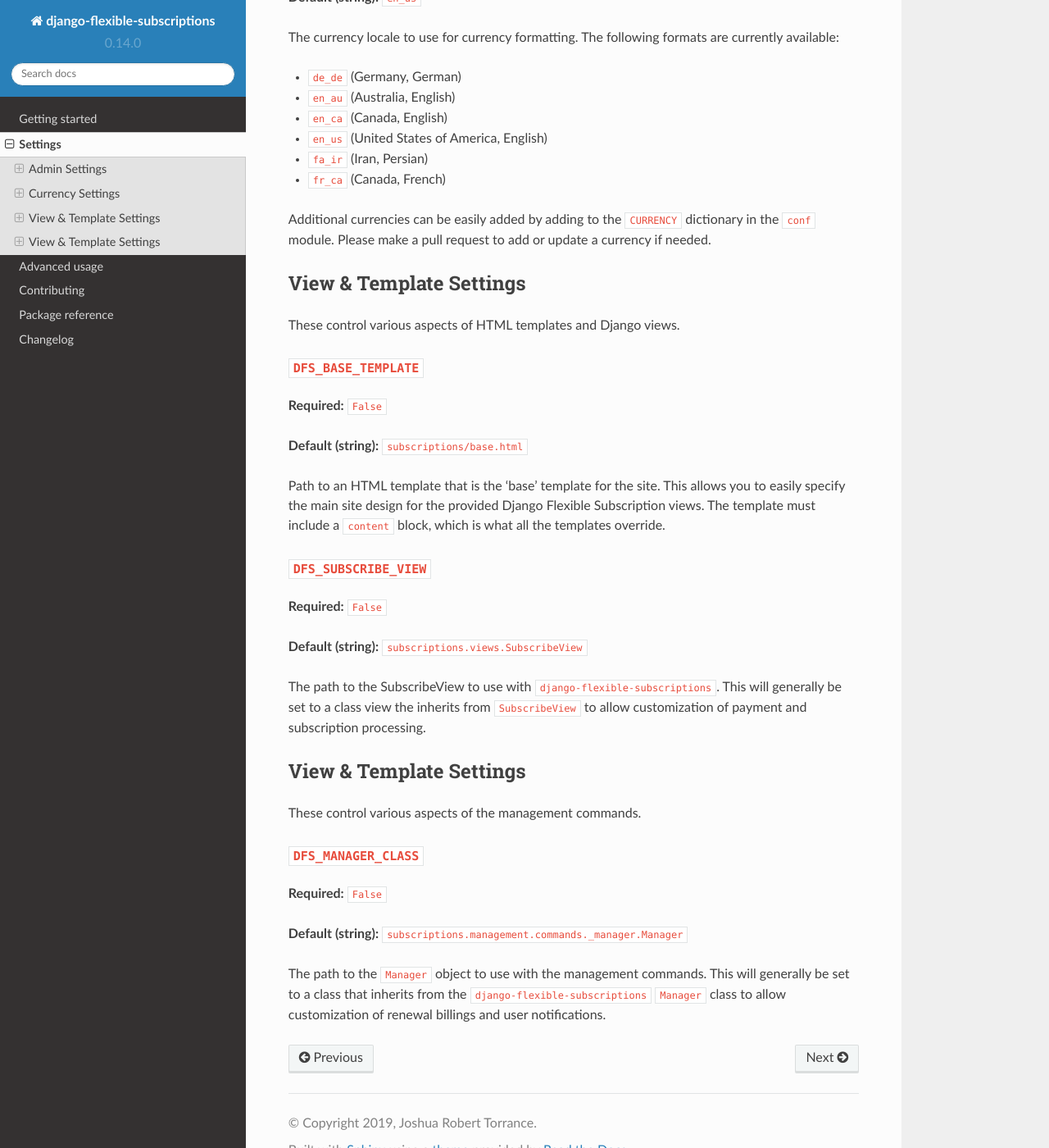
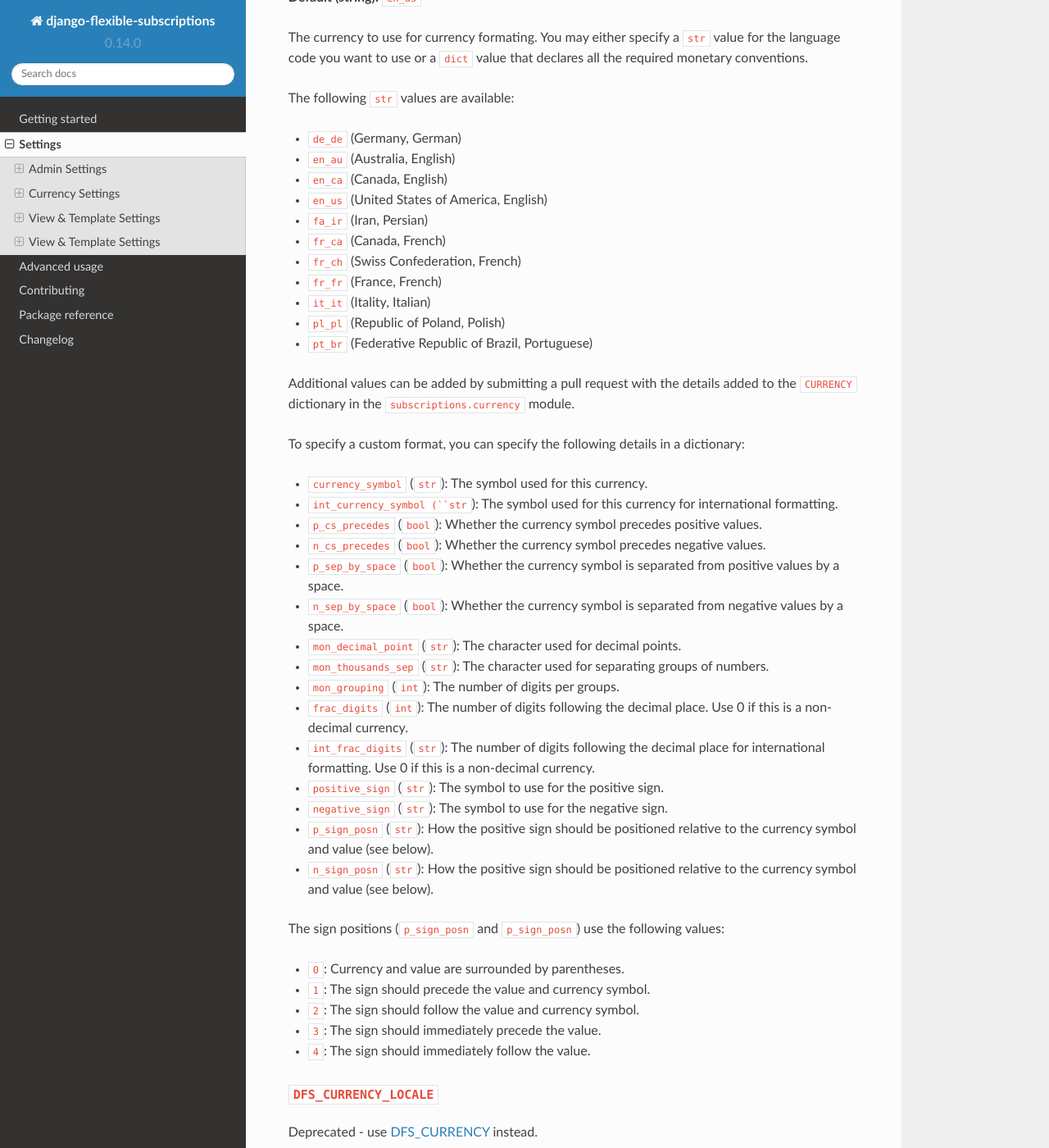
Before and after one commit to studybuffalo/django-flexible-subscriptions, a Sphinx documentation site: the page built from docs/settings.rst, in a window 1280 px wide and 1400 px high, scrolled down 726 px. Shown: the whole window at 82% size. Built offline with Sphinx 7.4.7 and the Read the Docs theme 2.0.0, drawn with Linux system fonts in a browser that asks for light colours; some of the changed text lies outside the part shown.

Commit message:
Updating settings with the new declaration details

```diff
--- a/docs/settings.rst
+++ b/docs/settings.rst
@@ -26,15 +26,20 @@
 
 These are the settings to control aspects of currency repsentation.
 
-``DFS_CURRENCY_LOCALE``
-=======================
+.. _settings-dfs_currency:
+
+``DFS_CURRENCY``
+================
 
 **Required:** ``False``
 
 **Default (string):** ``en_us``
 
-The currency locale to use for currency formatting. The following
-formats are currently available:
+The currency to use for currency formating. You may either specify a
+``str`` value for the language code you want to use or a ``dict`` value
+that declares all the required monetary conventions.
+
+The following ``str`` values are available:
 
 * ``de_de`` (Germany, German)
 * ``en_au`` (Australia, English)
@@ -42,10 +47,59 @@
 * ``en_us`` (United States of America, English)
 * ``fa_ir`` (Iran, Persian)
 * ``fr_ca`` (Canada, French)
+* ``fr_ch`` (Swiss Confederation, French)
+* ``fr_fr`` (France, French)
+* ``it_it`` (Itality, Italian)
+* ``pl_pl`` (Republic of Poland, Polish)
+* ``pt_br`` (Federative Republic of Brazil, Portuguese)
 
-Additional currencies can be easily added by adding to the ``CURRENCY``
-dictionary in the ``conf`` module. Please make a pull request to add or
-update a currency if needed.
+Additional values can be added by submitting a pull request with the
+details added to the ``CURRENCY`` dictionary in the
+``subscriptions.currency`` module.
+
+To specify a custom format, you can specify the following details
+in a dictionary:
+
+* ``currency_symbol`` (``str``): The symbol used for this currency.
+* ``int_currency_symbol (``str``): The symbol used for this currency
+  for international formatting.
+* ``p_cs_precedes`` (``bool``): Whether the currency symbol precedes
+  positive values.
+* ``n_cs_precedes`` (``bool``): Whether the currency symbol precedes
+  negative values.
+* ``p_sep_by_space`` (``bool``): Whether the currency symbol is
+  separated from positive values by a space.
+* ``n_sep_by_space`` (``bool``): Whether the currency symbol is
+  separated from negative values by a space.
+* ``mon_decimal_point`` (``str``): The character used for decimal points.
+* ``mon_thousands_sep`` (``str``): The character used for separating
+  groups of numbers.
+* ``mon_grouping`` (``int``): The number of digits per groups.
+* ``frac_digits`` (``int``): The number of digits following the decimal
+  place. Use 0 if this is a non-decimal currency.
+* ``int_frac_digits`` (``str``): The number of digits following the
+  decimal place for international formatting. Use 0 if this is a
+  non-decimal currency.
+* ``positive_sign`` (``str``): The symbol to use for the positive sign.
+* ``negative_sign`` (``str``): The symbol to use for the negative sign.
+* ``p_sign_posn`` (``str``): How the positive sign should be positioned
+  relative to the currency symbol and value (see below).
+* ``n_sign_posn`` (``str``): How the positive sign should be positioned
+  relative to the currency symbol and value (see below).
+
+The sign positions (``p_sign_posn`` and ``p_sign_posn``) use the
+following values:
+
+* ``0``: Currency and value are surrounded by parentheses.
+* ``1``: The sign should precede the value and currency symbol.
+* ``2``: The sign should follow the value and currency symbol.
+* ``3``: The sign should immediately precede the value.
+* ``4``: The sign should immediately follow the value.
+
+``DFS_CURRENCY_LOCALE``
+=======================
+
+Deprecated - use :ref:`settings-dfs_currency` instead.
 
 ------------------------
 View & Template Settings
```
